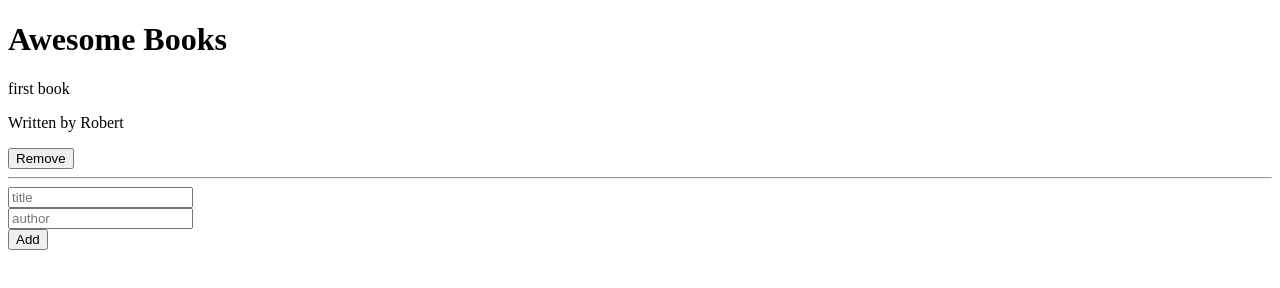
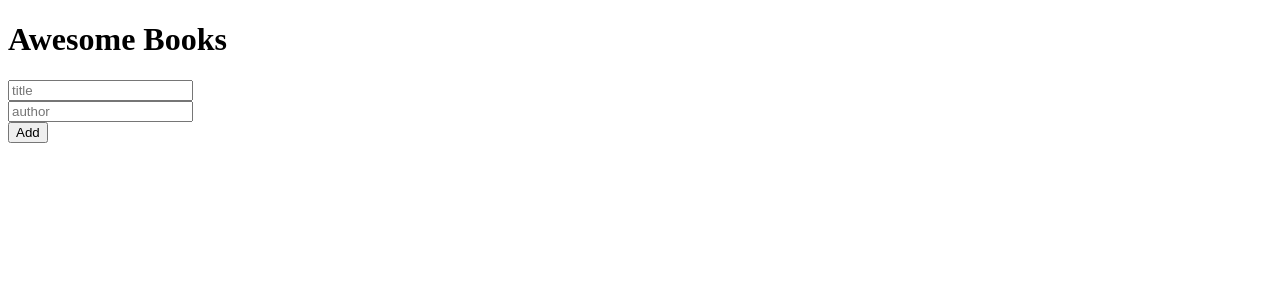
Before and after one commit to MariamOsman11/Awesome-Books, a website: page index.html in a window 1280 px wide. Drawn offline with Linux system fonts and the light colour scheme.

Commit message:
Add adjustment on Js file

```diff
--- a/js/index.js
+++ b/js/index.js
@@ -1,16 +1,36 @@
-window.addEventListener('DOMContentLoaded', () => {
-    const mainContainer = document.createElement('div');
-    mainContainer.classList.add('added-books');
-    const paragraphOne= document.createElement('p')
-    paragraphOne.innerHTML = "first book";
-    const paragraphTwo = document.createElement('p');
-    paragraphTwo.innerHTML = "Written by Robert";
-    const underline = document.createElement('hr');
-    const buttonRemove = document.createElement('button');
-    buttonRemove.innerHTML='Remove';
-    mainContainer.appendChild(paragraphOne);
-    mainContainer.appendChild(paragraphTwo);
-    mainContainer.appendChild(buttonRemove);
-    mainContainer.appendChild(underline);
-    document.getElementById('bookList').appendChild(mainContainer);
-});
+// window.addEventListener('DOMContentLoaded', () => {
+//     const mainContainer = document.createElement('div');
+//     mainContainer.classList.add('added-books');
+//     const paragraphOne= document.createElement('p')
+//     paragraphOne.innerHTML = "first book";
+//     const paragraphTwo = document.createElement('p');
+//     paragraphTwo.innerHTML = "Written by Robert";
+//     const underline = document.createElement('hr');
+//     const buttonRemove = document.createElement('button');
+//     buttonRemove.innerHTML='Remove';
+//     mainContainer.appendChild(paragraphOne);
+//     mainContainer.appendChild(paragraphTwo);
+//     mainContainer.appendChild(buttonRemove);
+//     mainContainer.appendChild(underline);
+//     document.getElementById('bookList').appendChild(mainContainer);
+// });
+
+const title=document.querySelector('#title');
+const author=document.querySelector('#author');
+const formBtn=document.querySelector('#btn-add');
+const bookList=document.querySelector('#bookList');
+ let arrayOfBooks=JSON.parse(localStorage.getItem('arrayOfBooks')) ||[];
+
+
+//function for the add
+function addBooks(){
+
+}
+
+
+
+
+//display function
+
+
+//function for remove
```
Also changed, not shown: index.html (+3 -1 lines), index.js (added).
